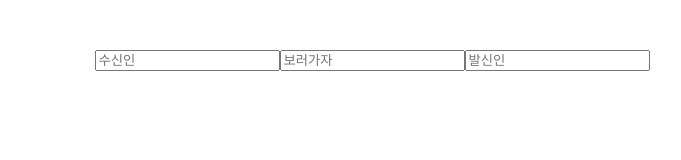
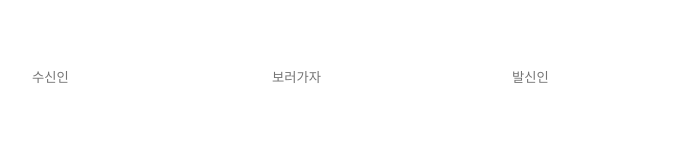
Before and after one commit to hjnam2025/WI_4w, a plain HTML site: page other/letter.html in a window 1280 px wide. Shown: the whole page, without its empty margins (268-949 px from the left). Drawn offline with Linux system fonts and the light colour scheme.

Commit message:
Update letter.css
input css

```diff
--- a/other/letter.css
+++ b/other/letter.css
@@ -63,6 +63,17 @@ body {
 
 }
 
+input {
+  width: 200px;
+  padding: 10px;
+  border: none;
+  border-radius: 20px;
+  margin: 10px;
+  background: rgba(255,255,255,0.5);
+  -webkit-backdrop-filter: blur(10px);
+  backdrop-filter: blur(10px);
+}
+
 .container {
   display: flex;
   justify-content: center;
```
